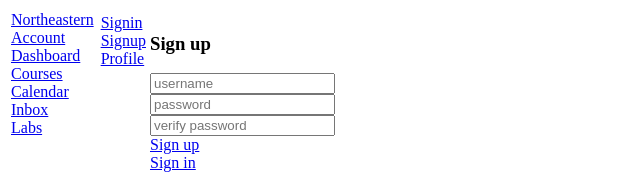
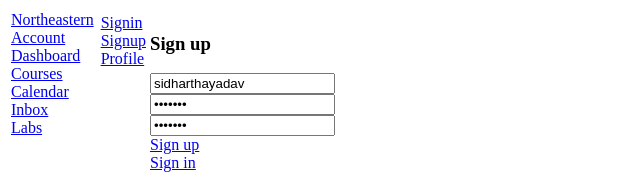
Before and after one commit to sidharthayadavv/kambaz-next-js, a Next.js app: page /Account/Signup in a window 1280 px wide. Shown: the top 186 px of the page, without its empty margins (0-640 px from the left). Built offline with nearby package versions, Linux system fonts and the light colour scheme.

Commit message:
Default Values in placeholder

```diff
--- a/app/(Kambaz)/Account/Signin/page.tsx
+++ b/app/(Kambaz)/Account/Signin/page.tsx
@@ -3,8 +3,8 @@ export default function Signin() {
  return (
    <div id="wd-signin-screen">
      <h3>Sign in</h3>
-     <input placeholder="username" className="wd-username" /> <br />
-     <input placeholder="password" type="password" className="wd-password" /> <br />
+     <input defaultValue="sidharthayadav" placeholder="username" className="wd-username" /> <br />
+     <input defaultValue="vsy1234" placeholder="password" type="password" className="wd-password" /> <br />
      <Link id="wd-signin-btn" href="/Dashboard"> Sign in </Link> <br />
      <Link href="Signup" id="wd-signup-link"> Sign up </Link>
    </div>
--- a/app/(Kambaz)/Account/Signup/page.tsx
+++ b/app/(Kambaz)/Account/Signup/page.tsx
@@ -3,9 +3,9 @@ export default function Signup() {
   return (
     <div id="wd-signup-screen">
       <h3>Sign up</h3>
-      <input placeholder="username" className="wd-username" /><br/>
-      <input placeholder="password" type="password" className="wd-password" /><br/>
-      <input placeholder="verify password"
+      <input defaultValue="sidharthayadav" placeholder="username" className="wd-username" /><br/>
+      <input defaultValue="vsy1234" placeholder="password" type="password" className="wd-password" /><br/>
+      <input defaultValue="vsy1234" placeholder="verify password"
              type="password" className="wd-password-verify" /><br/>
       <Link  href="Profile" > Sign up </Link><br />
       <Link  href="Signin" > Sign in </Link>
--- a/app/(Kambaz)/Courses/[cid]/Assignments/[aid]/page.tsx
+++ b/app/(Kambaz)/Courses/[cid]/Assignments/[aid]/page.tsx
@@ -76,7 +76,7 @@ export default function AssignmentEditor() {
                 <label>Assign:</label>
             </td>
             <td align="right" valign="top">
-               <input suppressHydrationWarning={true} type="text" title="John" id="wd-assign-to"/>
+               <input defaultValue="Everyone" suppressHydrationWarning={true} type="text" title="John" id="wd-assign-to"/>
             </td>
         </tr>
         <tr>
```
